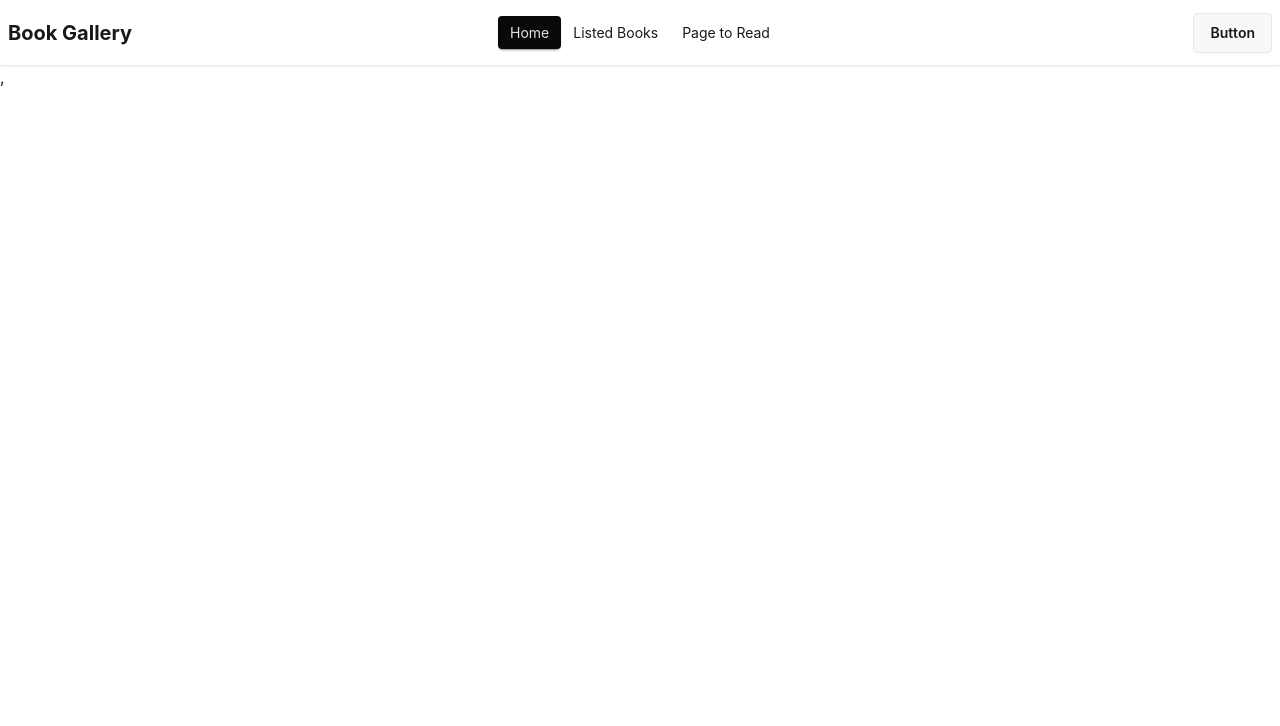
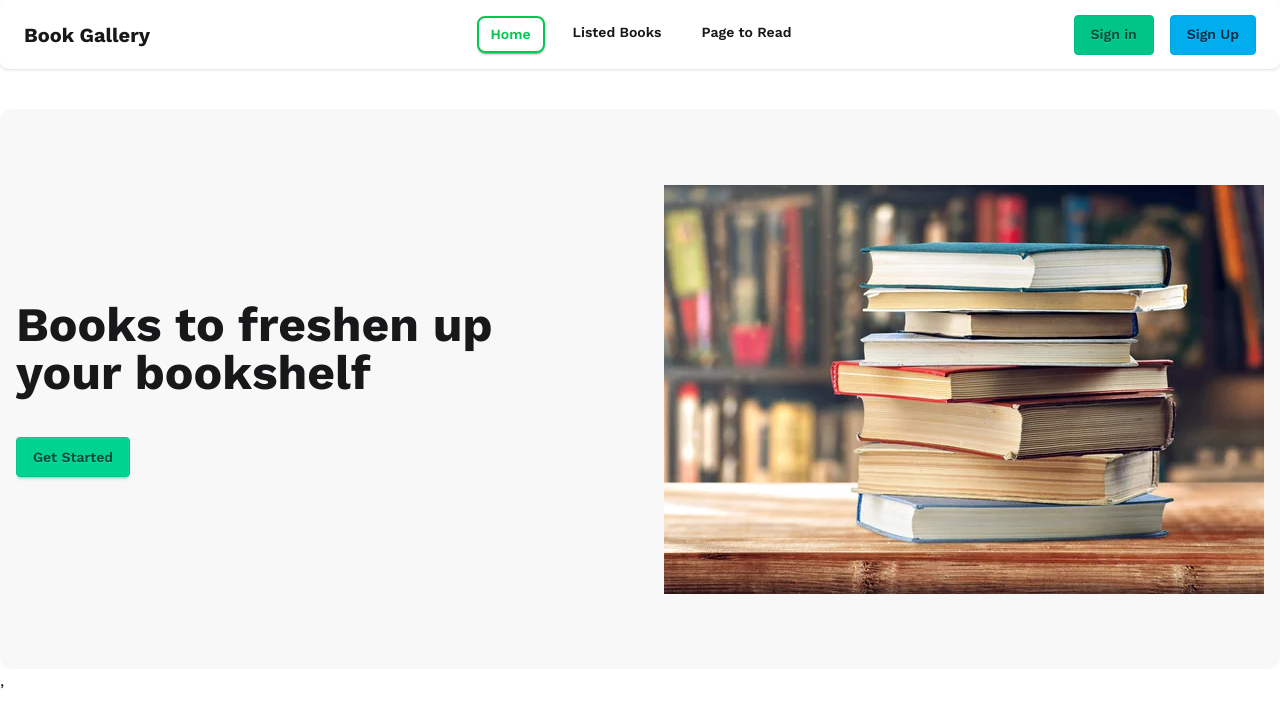
Before and after one commit to nahid-code1/Book-Gallery-Project, a React (Vite) app: page / in a window 1280 px wide. Shown: the top 726 px of the page. Built offline with nearby package versions, Linux system fonts and the light colour scheme.

Commit message:
added hero component

```diff
--- /dev/null
+++ b/src/Components/Homepage/Banner.jsx
@@ -0,0 +1,22 @@
+import React from "react";
+import heroImage from "../../../src/assets/hero_img.jpg";
+const Banner = () => {
+  return (
+    <div>
+      <div className="hero bg-base-200 min-h-[70vh] mt-10 rounded-xl">
+        <div className="hero-content flex-col lg:flex-row-reverse justify-between w-full">
+          <img alt="Hero image for book gallery" src={heroImage} />
+          <div>
+            <h1 className="text-5xl font-bold">
+              Books to freshen up <br /> your bookshelf
+            </h1>
+
+            <button className="btn btn-success mt-10">Get Started</button>
+          </div>
+        </div>
+      </div>
+    </div>
+  );
+};
+
+export default Banner;
--- a/src/Components/Shared/Navbar/Navbar.jsx
+++ b/src/Components/Shared/Navbar/Navbar.jsx
@@ -5,18 +5,45 @@ const Navbar = () => {
   const links = (
     <>
       <li>
-        <NavLink to={"/"}>Home</NavLink>
+        <NavLink
+          to={"/"}
+          className={({ isActive }) =>
+            isActive
+              ? "text-green-500 border-2 border-green-500 bg-transparent rounded-lg"
+              : ""
+          }
+        >
+          Home
+        </NavLink>
       </li>
       <li>
-        <NavLink to={"/books"}>Listed Books</NavLink>
+        <NavLink
+          to={"/books"}
+          className={({ isActive }) =>
+            isActive
+              ? "text-green-500 border-2 border-green-500 bg-transparent rounded-lg"
+              : ""
+          }
+        >
+          Listed Books
+        </NavLink>
       </li>
       <li>
-        <NavLink to={"/pages-to-read"}>Page to Read</NavLink>
+        <NavLink
+          to={"/pages-to-read"}
+          className={({ isActive }) =>
+            isActive
+              ? "text-green-500 border-2 border-green-500 bg-transparent rounded-lg"
+              : ""
+          }
+        >
+          Page to Read
+        </NavLink>
       </li>
     </>
   );
   return (
-    <div className="navbar bg-base-100 shadow-sm">
+    <div className="navbar bg-base-100 shadow-sm px-2 md:px-6 rounded-lg">
       <div className="navbar-start">
         <div className="dropdown">
           <div tabIndex={0} role="button" className="btn btn-ghost lg:hidden">
@@ -39,7 +66,7 @@ const Navbar = () => {
           </div>
           <ul
             tabIndex={-1}
-            className="menu menu-sm dropdown-content bg-base-100 rounded-box z-1 mt-3 w-52 p-2 shadow"
+            className="menu menu-sm dropdown-content bg-base-100 rounded-box z-1 mt-3 w-52 p-2 shadow font-semibold"
           >
             {links}
           </ul>
@@ -49,10 +76,13 @@ const Navbar = () => {
         </Link>
       </div>
       <div className="navbar-center hidden lg:flex">
-        <ul className="menu menu-horizontal px-1">{links}</ul>
+        <ul className="menu menu-horizontal px-1 font-semibold space-x-4">
+          {links}
+        </ul>
       </div>
-      <div className="navbar-end">
-        <a className="btn">Button</a>
+      <div className="navbar-end gap-4">
+        <button className="btn btn-active btn-success">Sign in</button>
+        <button className="btn btn-active btn-info">Sign Up</button>
       </div>
     </div>
   );
--- a/src/Layouts/Main/Main.jsx
+++ b/src/Layouts/Main/Main.jsx
@@ -4,7 +4,7 @@ import { Outlet } from "react-router";
 
 const Main = () => {
   return (
-    <div>
+    <div className="container mx-auto">
       <Navbar></Navbar>
       <Outlet></Outlet>
     </div>
--- a/src/Pages/Home/Home.jsx
+++ b/src/Pages/Home/Home.jsx
@@ -1,9 +1,10 @@
 import React from "react";
+import Banner from "../../Components/Homepage/Banner";
 
 const Home = () => {
   return (
     <div>
-      <p> Homepage</p>
+      <Banner></Banner>
     </div>
   );
 };
--- a/src/Routes/Routes.jsx
+++ b/src/Routes/Routes.jsx
@@ -11,7 +11,7 @@ export const router = createBrowserRouter([
     children: [
       {
         index: true,
-        element: Home,
+        element: <Home></Home>,
       },
       {
         path: "books",
--- a/src/index.css
+++ b/src/index.css
@@ -1,2 +1,10 @@
+@import url("https://fonts.googleapis.com/css2?family=Work+Sans:ital,wght@0,100..900;1,100..900&display=swap");
 @import "tailwindcss";
 @plugin "daisyui";
+
+body {
+  font-family: "Work Sans", sans-serif;
+  font-optical-sizing: auto;
+
+  font-style: normal;
+}
```
Also changed, not shown: src/assets/hero_img.jpg (added), tailwind.config.js (added), 1 other file (tests, documents, lock files or other folders).
